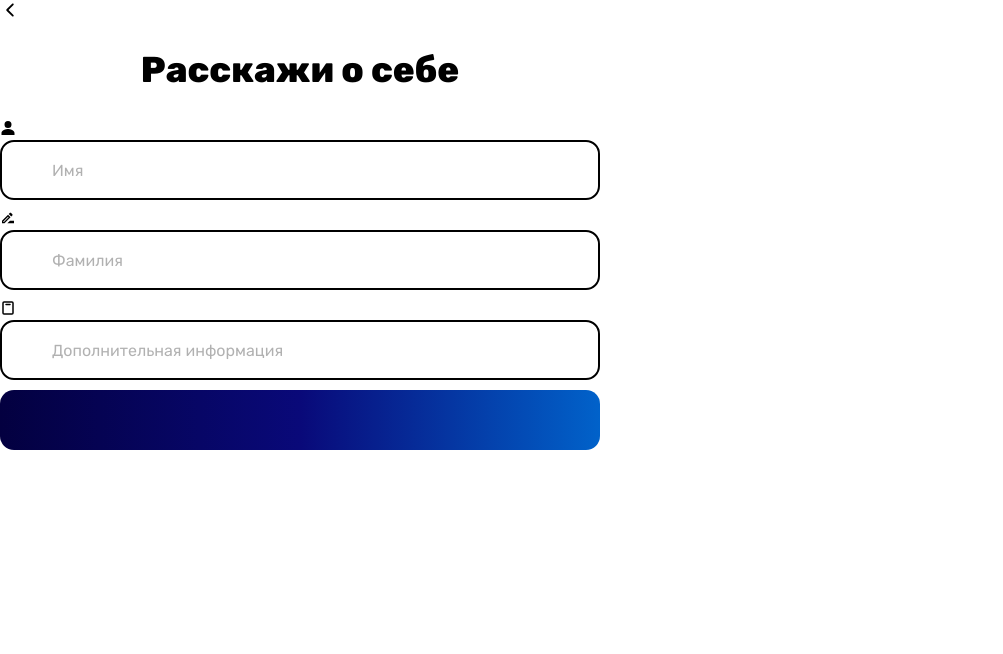
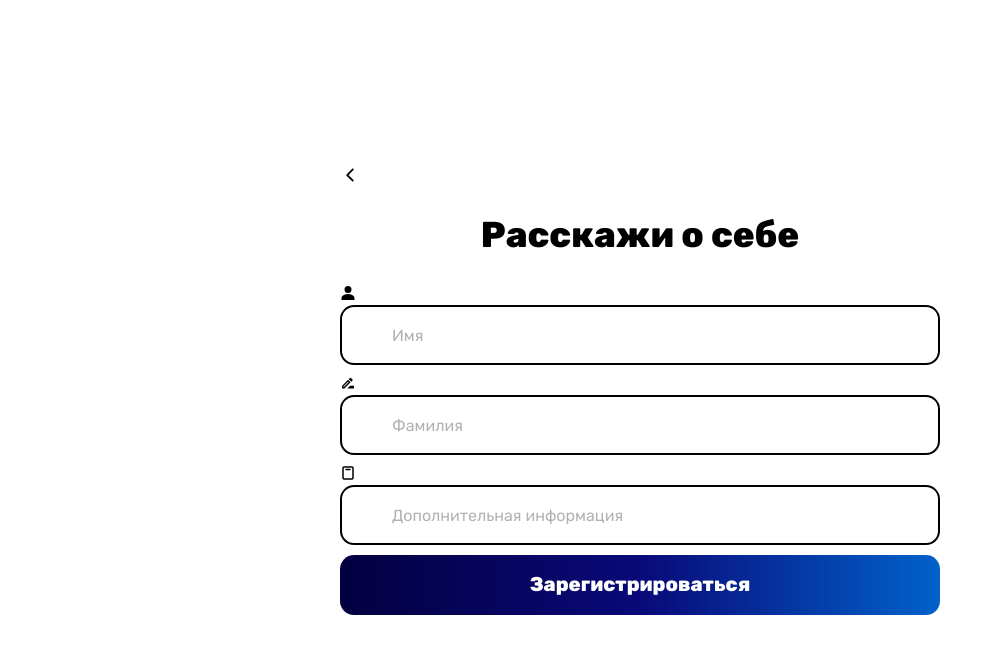
Before and after one commit to Sayrayt/mr-tips, a React (Vite) app: page /registration in a window 1280 px wide. Both pictures are taken after a click on the button "Далее". Shown: the top 654 px of the page, without its empty margins (0-1003 px from the left). Built offline with nearby package versions, Linux system fonts and the light colour scheme.

Commit message:
Изменения Семёна

```diff
--- a/src/app/styles/helpers/_mixins.scss
+++ b/src/app/styles/helpers/_mixins.scss
@@ -6,3 +6,10 @@
   line-height: 100%;
   letter-spacing: 0;
 }
+
+@mixin abs-center {
+  position: absolute;
+  top: 50%;
+  left: 50%;
+  translate: -50% -50%;
+}
--- a/src/pages/login/Login.scss
+++ b/src/pages/login/Login.scss
@@ -1,6 +1,14 @@
+@use '../../app/styles/helpers' as *;
+
 .form-container {
     width: 90vw;
     max-width: 600px;
+    @include abs-center;
+}
+
+.login-layout{
+    width: 100vw;
+    height: 100vh;
 }
 
 .form-container h1 {
--- a/src/pages/login/Login.tsx
+++ b/src/pages/login/Login.tsx
@@ -49,16 +49,17 @@ const Login = () => {
     }
 
     return (
+        <div className='login-layout'>
             <div className='form-container'>
                 <form action="">
                     <h1>Авторизация</h1>
                     <div className='input-container'>
                         <FaPhone />
-                <input value={phone} onChange={(e) => {setPhone(e.target.value)}} onBlur={blurHandler} name="phone" type="text" placeholder='+7 (XXX) XXX-XX-XX' required/>
+                        <input value={phone} onChange={(e) => { setPhone(e.target.value) }} onBlur={blurHandler} name="phone" type="text" placeholder='+7 (XXX) XXX-XX-XX' required />
                     </div>
                     <div className='input-container'>
                         <FaLock />
-                <input value={password} onChange={(e) => {setPassword(e.target.value)}} onBlur={blurHandler} name='password' type="password" placeholder='Пароль' required/>
+                        <input value={password} onChange={(e) => { setPassword(e.target.value) }} onBlur={blurHandler} name='password' type="password" placeholder='Пароль' required />
                     </div>
 
                     <div className='forgot'>
@@ -72,6 +73,8 @@ const Login = () => {
                     </div>
                 </form>
             </div>
+        </div>
+
 
     )
 }
--- a/src/pages/registration/Registration.scss
+++ b/src/pages/registration/Registration.scss
@@ -1,8 +1,17 @@
+@use '../../app/styles/helpers' as *;
+
+.registration-layout{
+    width: 100vw;
+    height: 100vh;
+
+}
+
 .wrapper {
     display: flex;
     flex-direction: row;
     width: 90vw;
     max-width: 600px;
+    @include abs-center;
 }
 
 .signup-form-container {
--- a/src/pages/registration/Registration.tsx
+++ b/src/pages/registration/Registration.tsx
@@ -94,21 +94,22 @@ import { PiDeviceTabletSpeakerBold } from "react-icons/pi";
 
 
   return (
+    <div className='registration-layout'>
       <div className='wrapper'>
         <div className='signup-form-container required_info'>
           <div>
             <h1>Регистрация</h1>
             <div className='input-container'>
               <FaPhone />
-                <input value={phone} onChange={(e) => {setPhone(e.target.value)}} onBlur={blurHandler} name="phone" type="text" placeholder='+7 (XXX) XXX-XX-XX' required/>
+              <input value={phone} onChange={(e) => { setPhone(e.target.value) }} onBlur={blurHandler} name="phone" type="text" placeholder='+7 (XXX) XXX-XX-XX' required />
             </div>
             <div className='input-container'>
               <MdOutlineAlternateEmail />
-                <input value={email} onChange={(e) => {setEmail(e.target.value)}} onBlur={blurHandler} name='email' type="text" placeholder='Адрес электронной почты' required/>
+              <input value={email} onChange={(e) => { setEmail(e.target.value) }} onBlur={blurHandler} name='email' type="text" placeholder='Адрес электронной почты' required />
             </div>
             <div className='input-container'>
               <FaLock />
-                <input value={password} onChange={(e) => {setPassword(e.target.value)}} onBlur={blurHandler} name='password' type="password" placeholder='Пароль' required/>
+              <input value={password} onChange={(e) => { setPassword(e.target.value) }} onBlur={blurHandler} name='password' type="password" placeholder='Пароль' required />
             </div>
 
             <button onClick={showNextPage}>Далее</button>
@@ -124,17 +125,19 @@ import { PiDeviceTabletSpeakerBold } from "react-icons/pi";
             <h1>Расскажи о себе</h1>
             <div className='input-container'>
               <IoPersonSharp />
-                <input value={name} onChange={(e) => {setName(e.target.value)}} name='name' type="text" placeholder='Имя' required/>
+              <input value={name} onChange={(e) => { setName(e.target.value) }} name='name' type="text" placeholder='Имя' required />
             </div>
             <div className='input-container'>
               <MdOutlineDriveFileRenameOutline />
-                <input value={surname} onChange={(e) => {setSurname(e.target.value)}} name='surname' type="text" placeholder='Фамилия' required/>
+              <input value={surname} onChange={(e) => { setSurname(e.target.value) }} name='surname' type="text" placeholder='Фамилия' required />
             </div>
             <div className='input-container'>
               <PiDeviceTabletSpeakerBold />
-                <input value={info} onChange={(e) => {setInfo(e.target.value)}} name='info' type="text" placeholder='Дополнительная информация' required/>
+              <input value={info} onChange={(e) => { setInfo(e.target.value) }} name='info' type="text" placeholder='Дополнительная информация' required />
             </div>
-            <button type='submit'><Link to="/profile"></Link></button>
+            <Link to="/profile" className="button-link">
+              <button type='button'>Зарегистрироваться</button>
+            </Link>
 
             <div className='register-link'>
               <p></p>
@@ -142,6 +145,7 @@ import { PiDeviceTabletSpeakerBold } from "react-icons/pi";
           </form>
         </div>
       </div>
+    </div>
   )
 }
 
```
Also changed, not shown: 1 other file (tests, documents, lock files or other folders). Lines whose indentation alone changed are shown as unchanged.
